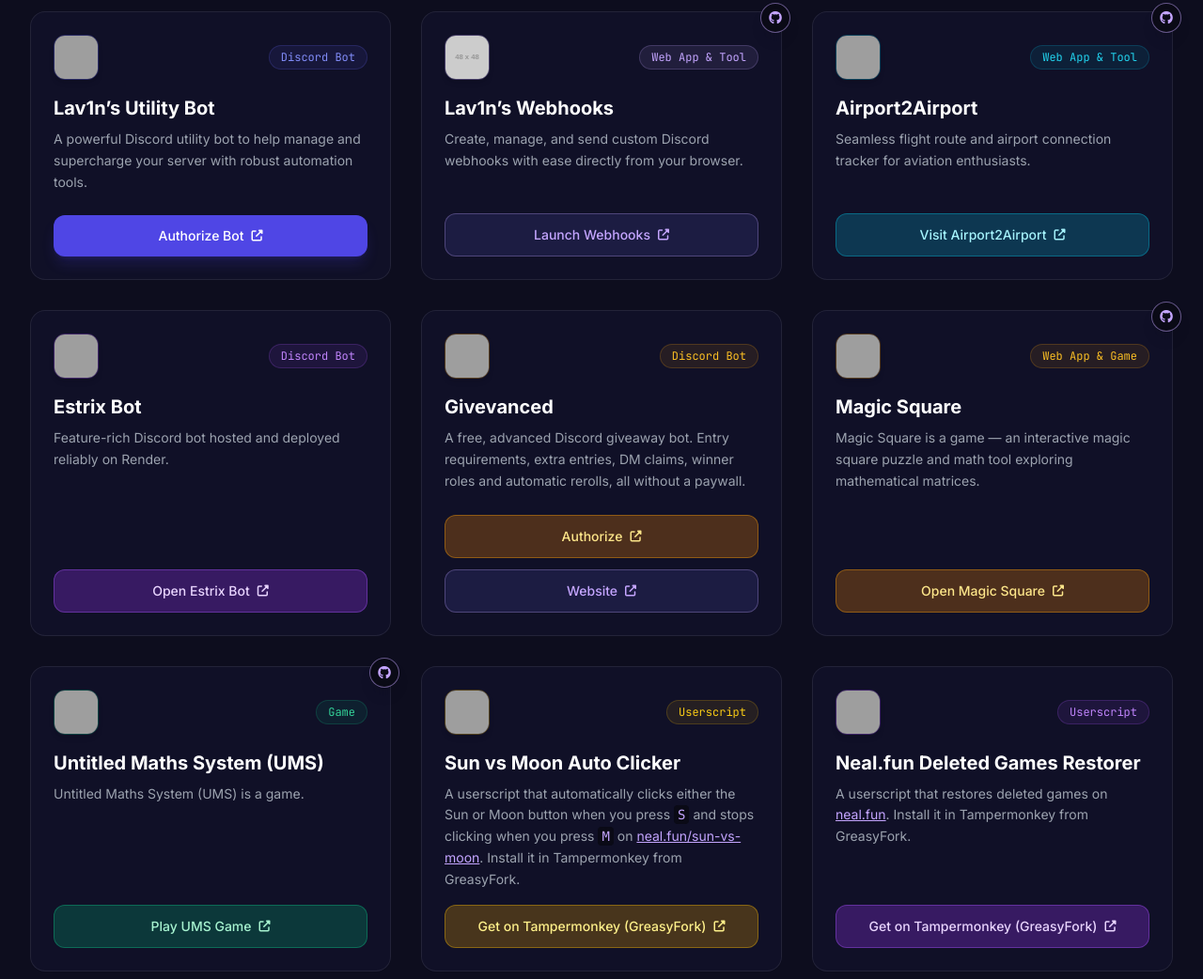
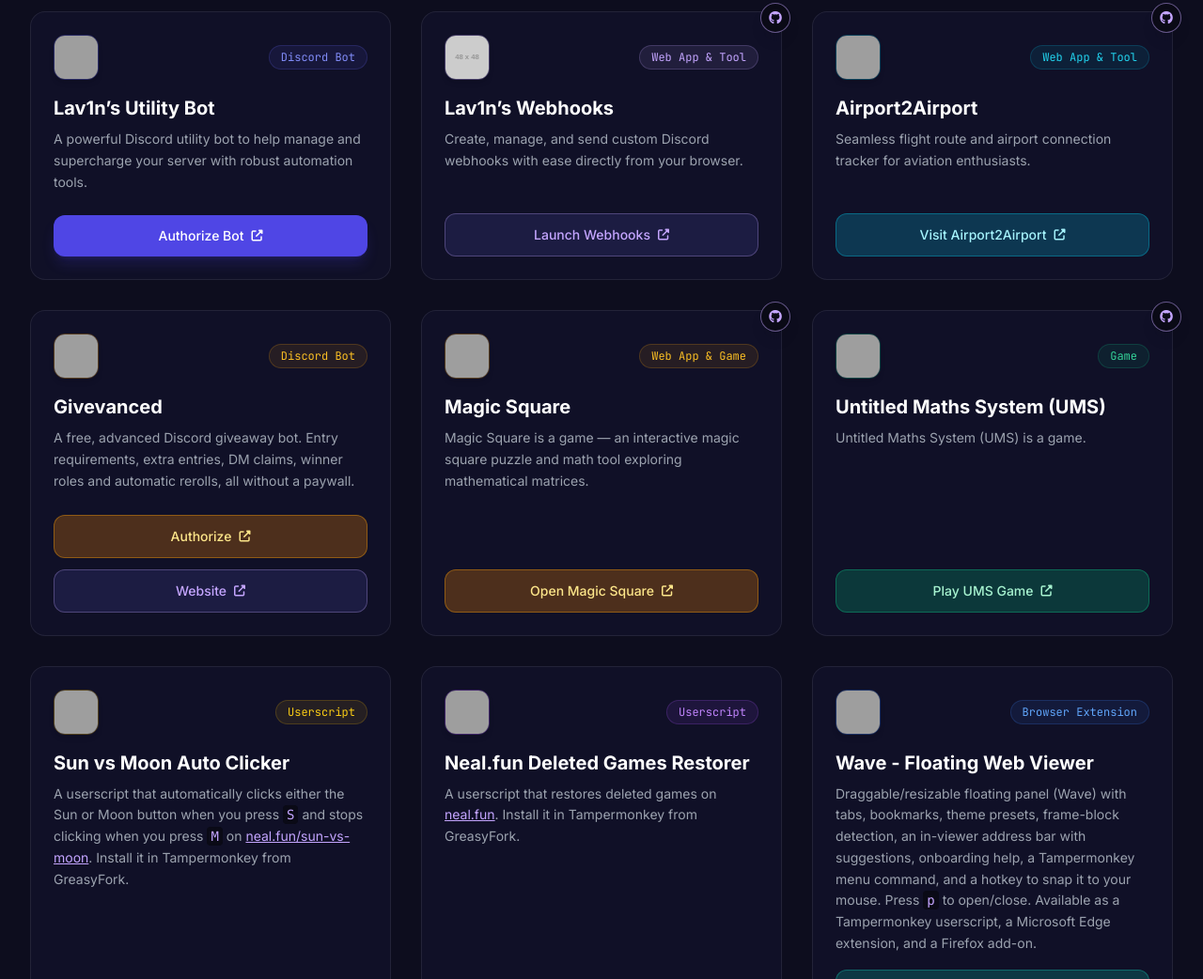
Before and after one commit to Lavin0503/lavin0503.github.io, a plain HTML site: page index.html in a window 1280 px wide. Shown: the part 1098-2140 px from the top of the page at 94% size. Drawn offline with nearby package versions, Linux system fonts and the light colour scheme; grey boxes are pictures that could not be loaded; placeholder pictures from the web are drawn by us.

Commit message:
Remove Estrix Bot project card
Removed Estrix Bot project card from the HTML.

```diff
--- a/index.html
+++ b/index.html
@@ -343,26 +343,6 @@
                     <div>
                         <a href="https://airport2airport.duckdns.org/" target="_blank" rel="noopener noreferrer" class="inline-flex items-center justify-center w-full py-3 px-4 rounded-xl bg-cyan-600/30 hover:bg-cyan-600 text-cyan-200 hover:text-white font-medium text-sm border border-cyan-500/40 transition-colors">
                             <span>Visit Airport2Airport</span>
-                            <i class="fas fa-external-link-alt ml-2 text-xs"></i>
-                        </a>
-                    </div>
-                </div>
-
-                <!-- Project: Estrix Bot -->
-                <div class="project-card glass-panel rounded-2xl p-6 flex flex-col justify-between transition-all duration-300 hover:-translate-y-2 group" data-category="discord" data-title="estrix bot discord bot render">
-                    <div>
-                        <div class="flex items-center justify-between mb-4">
-                            <img src="https://cdn.discordapp.com/avatars/1535231797598625892/6b9bf0c59d33fec1c0133bcfe87b15a6.png?size=1024" alt="Estrix Bot Icon" class="w-12 h-12 rounded-xl object-cover border border-purple-500/30 shadow-md group-hover:scale-105 transition-transform" onerror="this.src='https://placehold.co/48x48/1c1c42/b000ff?text=EST'">
-                            <span class="px-3 py-1 rounded-full bg-purple-500/10 text-purple-400 text-xs font-mono-custom border border-purple-500/20">Discord Bot</span>
-                        </div>
-                        <h3 class="text-xl font-bold text-white mb-2 group-hover:text-cyber-accent transition-colors">Estrix Bot</h3>
-                        <p class="text-gray-400 text-sm mb-6 leading-relaxed">
-                            Feature-rich Discord bot hosted and deployed reliably on Render.
-                        </p>
-                    </div>
-                    <div>
-                        <a href="https://estrix.onrender.com" target="_blank" rel="noopener noreferrer" class="inline-flex items-center justify-center w-full py-3 px-4 rounded-xl bg-purple-600/30 hover:bg-purple-600 text-purple-200 hover:text-white font-medium text-sm border border-purple-500/40 transition-colors">
-                            <span>Open Estrix Bot</span>
                             <i class="fas fa-external-link-alt ml-2 text-xs"></i>
                         </a>
                     </div>
```
